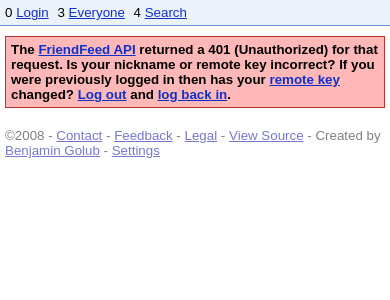
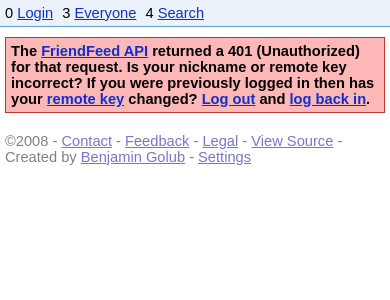
Before and after one commit to bgolub/fftogo, a Django app: template templates/401.html in a window 390 px wide. Shown: the top 300 px of the page. Run offline with Django 3.2, Linux system fonts and the light colour scheme; the template is opened without the code that fills it, so the values that code supplies are empty.

Commit message:
take a cue from friendfeed iPhone interface and make the default font size a bit larger

```diff
--- a/settings.py
+++ b/settings.py
@@ -96,7 +96,7 @@ SESSION_COOKIE_AGE = 60 * 60 * 24 * 30 * 2
 
 CACHE_TIME = 30
 
-FONT_SIZE = 10
+FONT_SIZE = 11
 
 GMP = False
 
--- a/templates/base.html
+++ b/templates/base.html
@@ -11,7 +11,7 @@
 {% block style %}
 <style type="text/css">
 body, ul, li, form, input { margin: 0; padding: 0; }
-body { font-family: Arial, sans-serif; font-size: {% if request.session.fontsize %}{{ request.session.fontsize }}{% else %}10{% endif %}pt; }
+body { font-family: Arial, sans-serif; font-size: {% if request.session.fontsize %}{{ request.session.fontsize }}{% else %}11{% endif %}pt; }
 ul { list-style: none; }
 a, a:visited { color: #1030cc; }
 a img { border: none; }
```
